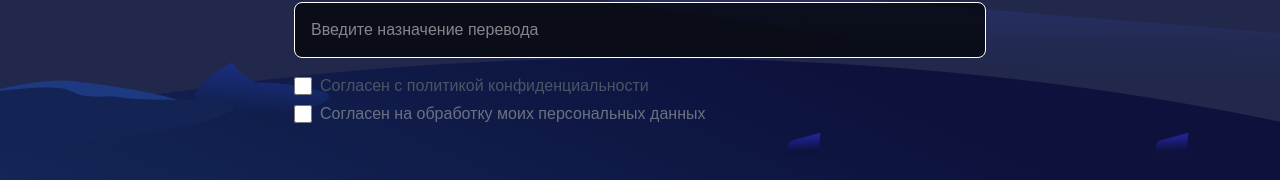
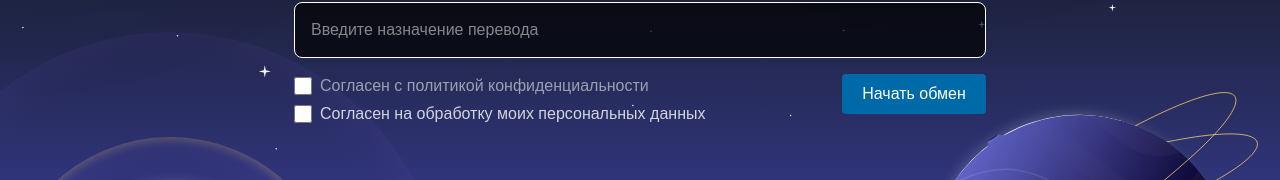
Before and after one commit to IvanGaevskiy/crypto-app, a React (Vite) app in the folder react/: page / in a window 1280 px wide. Shown: the part 386-566 px from the top of the page. Built offline with nearby package versions, Linux system fonts and the light colour scheme; no server answers.

Commit message:
added button, fix bg, update bg

```diff
--- a/react/src/App.tsx
+++ b/react/src/App.tsx
@@ -9,8 +9,19 @@ import { CompletedTransactionPage } from './pages/completed-transaction/Complete
 import { ExchangePage } from './pages/exchange/ExchangePage'
 
 createRoot(document.getElementById('root')!).render(
+  // <div className="flex min-h-[100dvh] w-full items-center justify-center">
+  //   <img className="absolute h-full w-full" src="./src/assets/space.svg"></img>
   <div className="flex min-h-[100dvh] w-full items-center justify-center">
-    <img className="absolute h-full w-full" src="./src/assets/body.svg"></img>
+    <div className="absolute top-0 z-0 h-[120%] w-full overflow-hidden ">
+      <img
+        className="absolute block h-auto w-full bottom-1/12 transform [-translate-x:50%] [translate-y:16%]"
+        src="./src/assets/space.svg"
+      ></img>
+      <img
+        className="absolute block h-auto w-full bottom-0 transform [-translate-x:50%] [translate-y:16%]"
+        src="./src/assets/planets.svg"
+      ></img>
+    </div>
     <div className="relative z-10">
       <BrowserRouter>
         <Routes>
--- a/react/src/components/Button.tsx
+++ b/react/src/components/Button.tsx
@@ -0,0 +1,28 @@
+import { HTMLProps, ReactNode } from 'react'
+
+import clsx from 'clsx'
+
+type ButtonProps = HTMLProps<HTMLButtonElement> & {
+  isPrimary?: boolean
+  children?: ReactNode
+}
+export const Button = ({ type = 'button', isPrimary = true, children, ...rest }: ButtonProps) => {
+  return (
+    <div className="block select-none">
+      <button
+        className={clsx(
+          'h-10 w-36 border-0 py-0.5 text-center',
+          'cursor-pointer rounded focus:outline-none',
+          { 'bg-[#0069a7] text-white hover:bg-[#005f96]': isPrimary },
+          {
+            'active:bg-[#004f7c]': isPrimary
+          },
+          { 'text-cyan-600 hover:bg-cyan-600 hover:text-white active:bg-[#008fdf]': !isPrimary }
+        )}
+        {...rest}
+      >
+        {children}
+      </button>
+    </div>
+  )
+}
--- a/react/src/pages/exchange/ExchangePage.tsx
+++ b/react/src/pages/exchange/ExchangePage.tsx
@@ -8,6 +8,7 @@ import { CurrencyPopover } from '../../components/CurrencyPopover'
 import { Input } from '../../components/Input'
 import { CURRENCY_OPTIONS } from '../../constants'
 import { getPath } from '../../utils/getPath'
+import { Button } from '../../components/Button'
 
 export const ExchangePage = () => {
   const [currencyFrom, setCurrencyFrom] = useState(CURRENCY_OPTIONS[0])
@@ -90,17 +91,20 @@ export const ExchangePage = () => {
           onChange={handleChange(setPurposePay)}
           placeholder="Введите назначение перевода"
         />
+        <div className="flex justify-between">
           <div className="flex flex-col items-start">
             <Checkbox
               text="Согласен с политикой конфиденциальности"
-            textColor="text-gray-600"
+              textColor="text-gray-400"
               color="accent-[#3e5ca7]"
             />
             <Checkbox
               text="Согласен на обработку моих персональных данных"
-            textColor="text-gray-500"
+              textColor="text-gray-300"
               color="accent-[#3e5ca7]"
             />
+          </div>
+          <Button>Начать обмен</Button>
         </div>
       </div>
     </div>
```
Also changed, not shown: react/src/assets/planets.svg (added), react/src/assets/space.svg (added). Lines whose indentation alone changed are shown as unchanged.
